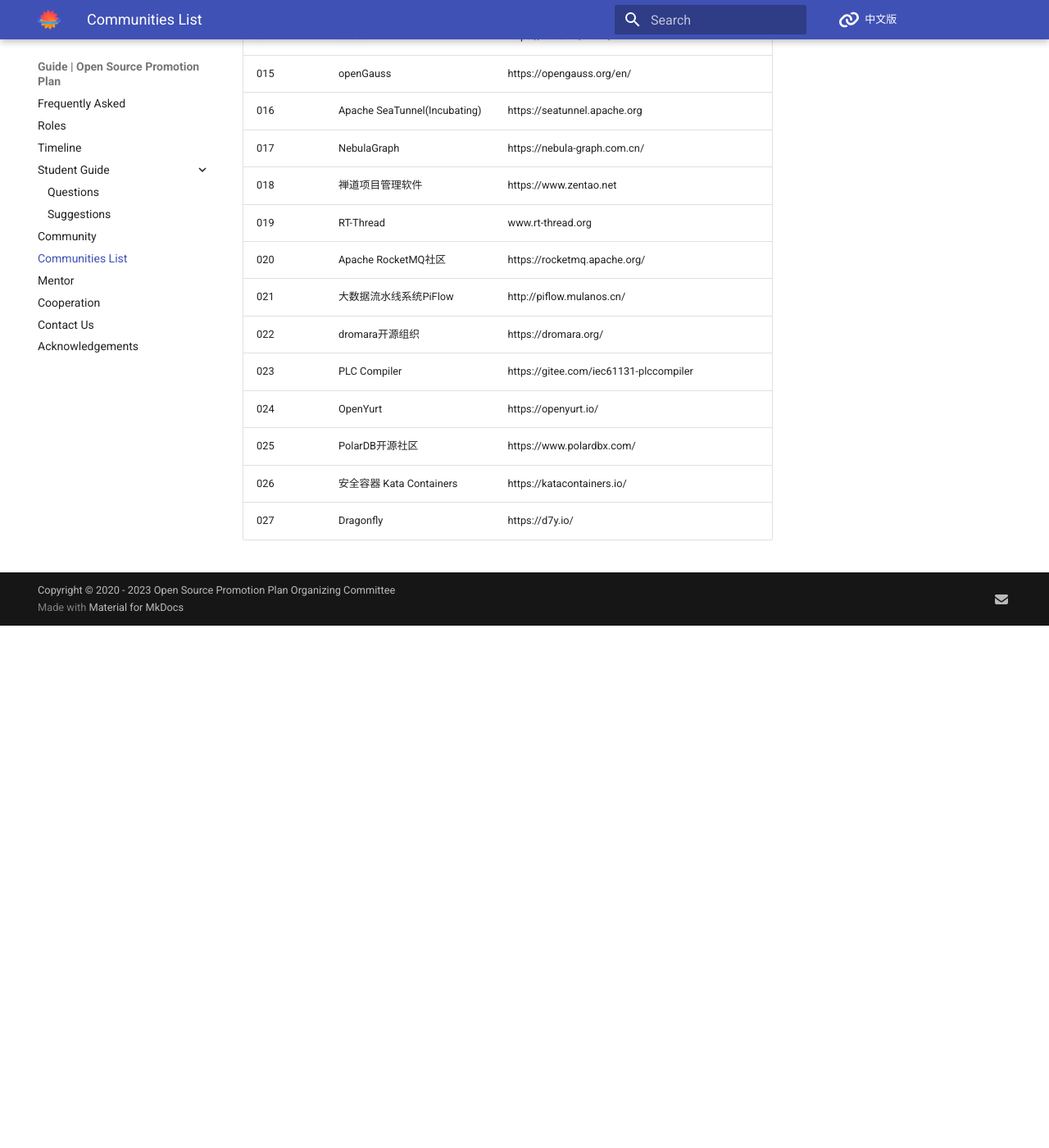
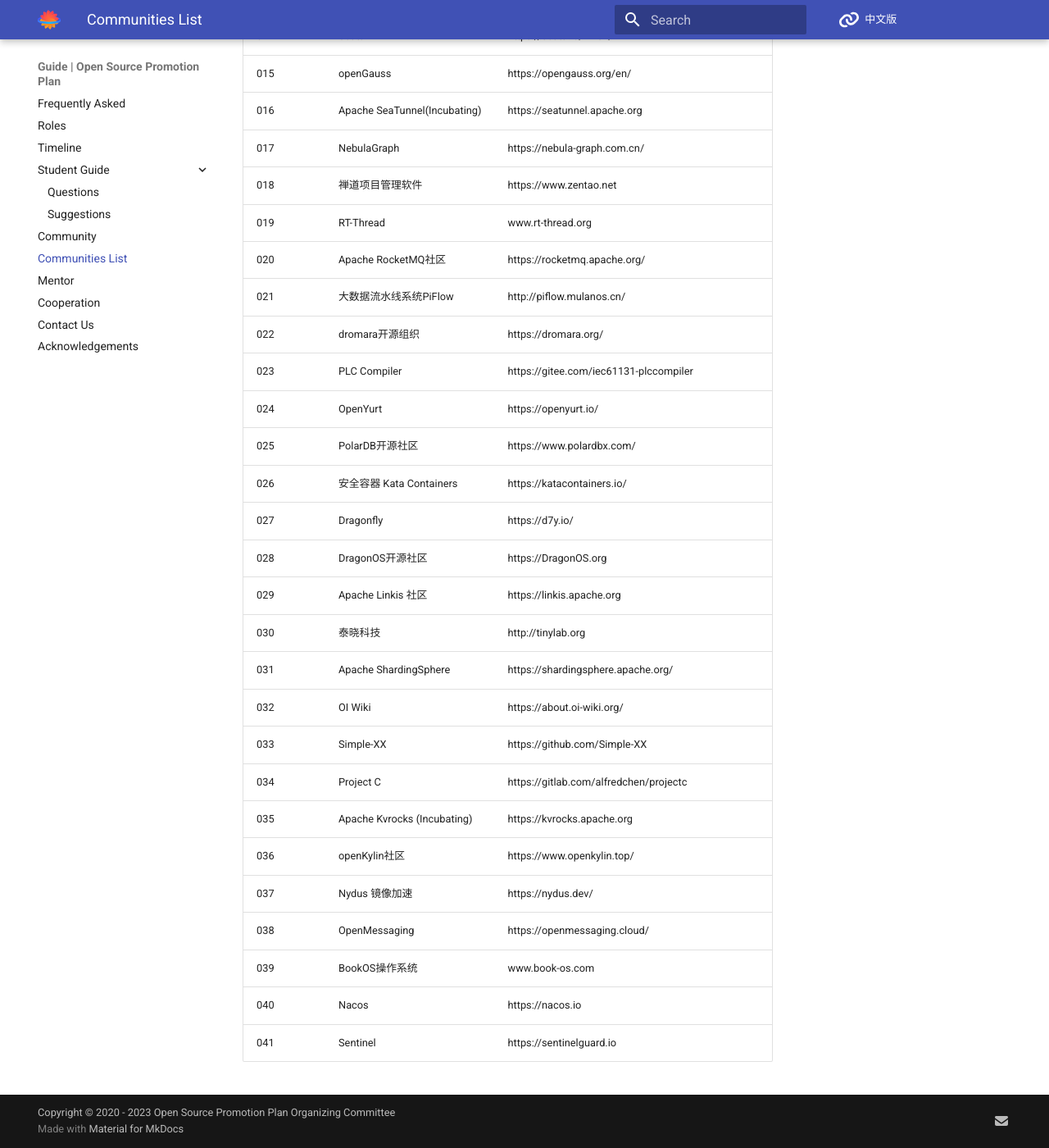
Before and after one commit to summer-ospp/help-en, an MkDocs documentation site: the page built from docs/communities-list.md, in a window 1280 px wide and 1400 px high, scrolled down 795 px. Shown: the whole window at 82% size. Built offline with MkDocs 1.6.1 and Material for MkDocs 9.7.7, drawn with Linux system fonts in a browser that asks for light colours; comment, search, counter and statistics services are not loaded; before the commit the page ends 1558 px from its top, so only the background shows below that.

Commit message:
Update communities-list.md

```diff
--- a/docs/communities-list.md
+++ b/docs/communities-list.md
@@ -29,3 +29,17 @@
 | 025  | PolarDB开源社区              | https://www.polardbx.com/                            |
 | 026  | 安全容器 Kata Containers     | https://katacontainers.io/                           |
 | 027  | Dragonfly                    | https://d7y.io/                                  |
+| 028  | DragonOS开源社区             | https://DragonOS.org                   |
+| 029  | Apache Linkis 社区          | https://linkis.apache.org              |
+| 030  | 泰晓科技                     | http://tinylab.org                     |
+| 031  | Apache ShardingSphere       | https://shardingsphere.apache.org/     |
+| 032  | OI  Wiki                     | https://about.oi-wiki.org/             |
+| 033  | Simple-XX                    | https://github.com/Simple-XX           |
+| 034  | Project  C                   | https://gitlab.com/alfredchen/projectc |
+| 035  | Apache  Kvrocks (Incubating) | https://kvrocks.apache.org             |
+| 036  | openKylin社区                | https://www.openkylin.top/             |
+| 037  | Nydus  镜像加速              | https://nydus.dev/                     |
+| 038  | OpenMessaging                | https://openmessaging.cloud/           |
+| 039  | BookOS操作系统               | www.book-os.com                        |
+| 040  | Nacos                        | https://nacos.io                               |
+| 041  | Sentinel                     | https://sentinelguard.io               |
```
